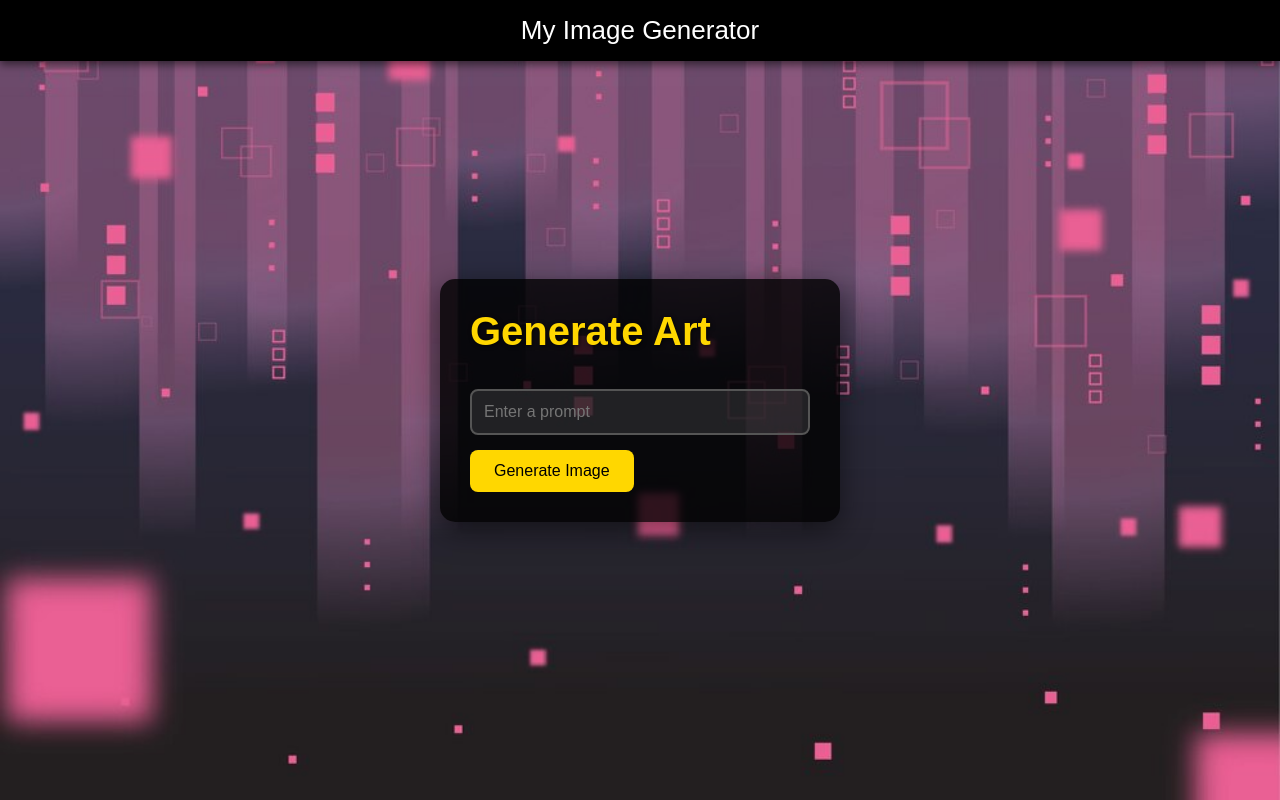
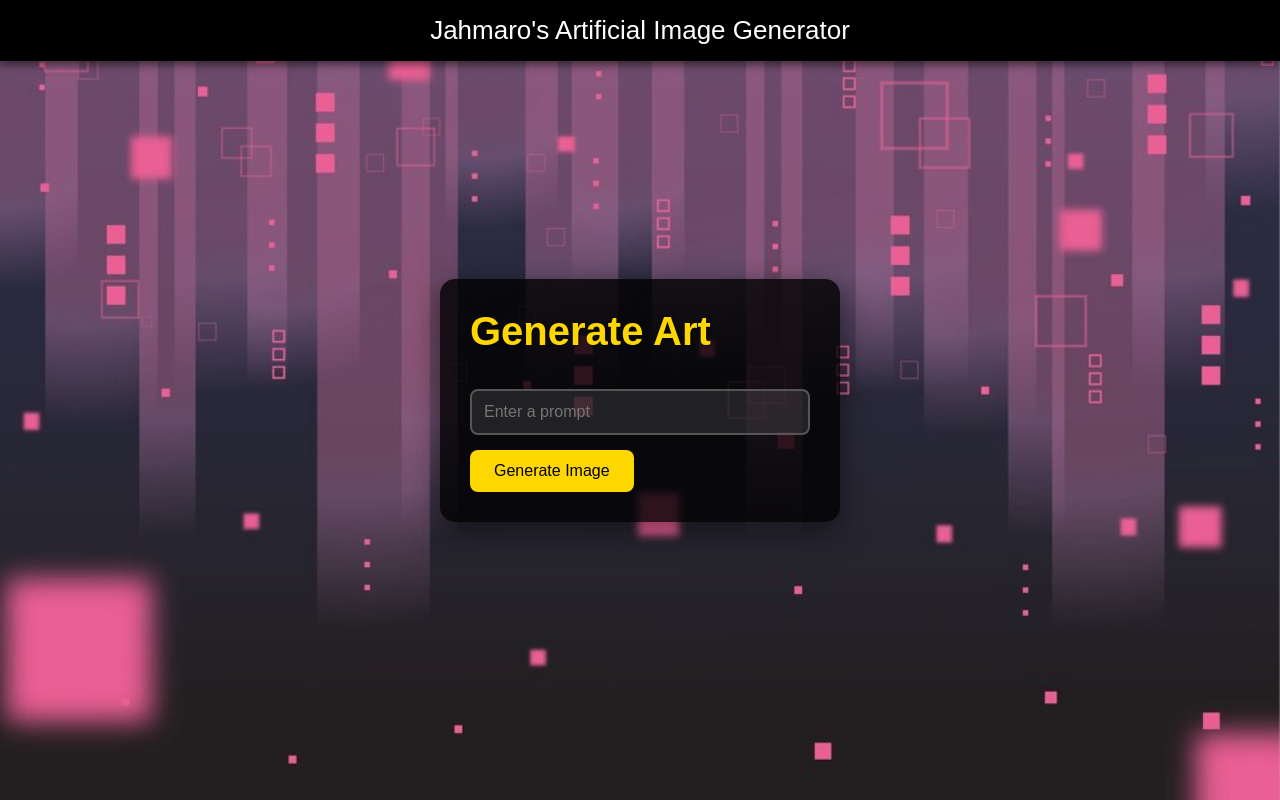
Before and after one commit to Jahgor/JAIM, a React (Create React App) app: page / in a window 1280 px wide. Built offline with nearby package versions, Linux system fonts and the light colour scheme.

Commit message:
Changed URL's to point to azure website

```diff
--- a/src/App.js
+++ b/src/App.js
@@ -10,9 +10,10 @@ function ImageGenerator() {
   const generateImage = async () => {
     console.log("Button was pressed"); //Debug to see if code makes it to here , This works
     try {
-      const response = await axios.post("http://localhost:5000/generate-image", { //Gets image from backend server
-        prompt,
-      });
+      // const response = await axios.post("http://localhost:5000/generate-image", { //Gets image from backend server
+      //   prompt,
+      const response = await axios.post("https://jaim-chhyb2ghegajenam.canadacentral-01.azurewebsites.net/generate-image", prompt,
+      );
       console.log("Response received:", response.data); // Debug to check the response data
 
       // Update to extract the URL from the response data array
@@ -46,3 +47,5 @@ function ImageGenerator() {
 }
 
 export default ImageGenerator;
+
+// module.exports = app
--- a/src/components/Navbar.js
+++ b/src/components/Navbar.js
@@ -5,7 +5,7 @@ import './Navbar.css'; // Import the CSS for the navbar
 function Navbar() {
   return (
     <nav className="navbar">
-      <div className="navbar-logo">My Image Generator</div>
+      <div className="navbar-logo">Jahmaro's Artificial Image Generator</div>
       {/* Uncomment this block when ready to add links
       <ul className="navbar-links">
         <li><a href="#home">Home</a></li>
```
